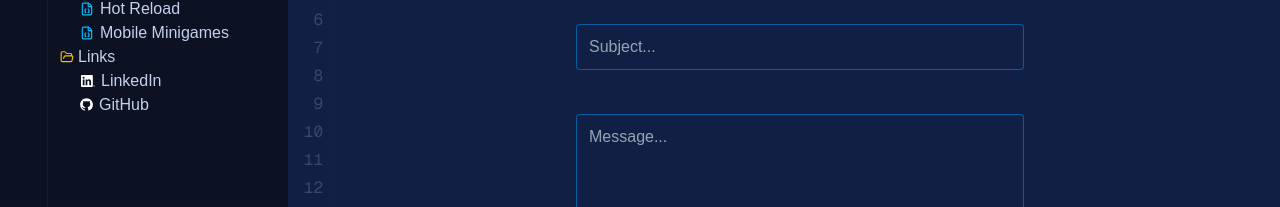
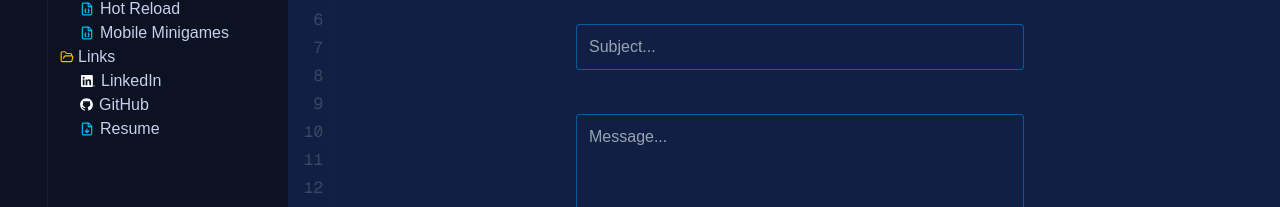
Before and after one commit to Rageus/portfolio, a Next.js app: page /en/contact in a window 1280 px wide. Shown: the part 186-393 px from the top of the page. Built offline with nearby package versions, Linux system fonts and the light colour scheme.

Commit message:
added downloadable resume to website

```diff
--- a/app/[locale]/layout.tsx
+++ b/app/[locale]/layout.tsx
@@ -1,7 +1,7 @@
 import type { Metadata } from "next";
 import { Geist, Geist_Mono } from "next/font/google";
 import "./../globals.css";
-import { HatGlasses, Scale, GitFork, BookMarked, Languages, FileBraces, Mail } from 'lucide-react';
+import { HatGlasses, Scale, GitFork, BookMarked, Languages, FileBraces, Mail, FileDown } from 'lucide-react';
 import Image from "next/image";
 import { Link } from "@/i18n/navigation";
 import MarkdownComponent from "@/components/markdown";
@@ -35,6 +35,11 @@ export const metadata: Metadata = {
   description: "Rasmus Dießel personal portfolio.",
   keywords: ["freelancer", "AI", "portfolio", "developer", "C#", "AWS", "Go", "Python", "hire me", "competent"]
 };
+
+const RESUME_FILES = {
+  en: { href: "/resume-en.pdf", filename: "Rasmus Dießel Resume.pdf" },
+  de: { href: "/resume-de.pdf", filename: "Rasmus Dießel Lebenslauf.pdf" },
+} as const;
 
 const PROJECT_LINKS = [
   { href: "https://athenegpt.ai/", name: "Athene GPT" },
@@ -121,6 +126,14 @@ export default async function RootLayout({
                       </span>
                       <p className="text-britty-highlight font-normal">GitHub</p>
                     </a>
+                    <a
+                      href={RESUME_FILES[locale].href}
+                      download={RESUME_FILES[locale].filename}
+                      className="flex flex-row items-center px-8 gap-1.5 cursor-pointer hover:bg-file-hover transition-colors"
+                    >
+                      <FileDown size={14} className="text-sky-400" />
+                      <p className="text-britty-highlight font-normal">{t('resume')}</p>
+                    </a>
                   </SidebarFolder>
                 </div>
               }
--- a/messages/de.json
+++ b/messages/de.json
@@ -25,6 +25,7 @@
     "links": "Links",
     "privacy": "Datenschutz",
     "projects": "Projekte",
+    "resume": "Lebenslauf",
     "title": "KI-Softwareingenieur"
   },
   "editor": {
--- a/messages/en.json
+++ b/messages/en.json
@@ -25,6 +25,7 @@
     "links": "Links",
     "privacy": "Privacy Policy",
     "projects": "Projects",
+    "resume": "Resume",
     "title": "AI Software Engineer"
   },
   "editor": {
```
Also changed, not shown: 2 other files (tests, documents, lock files or other folders).
